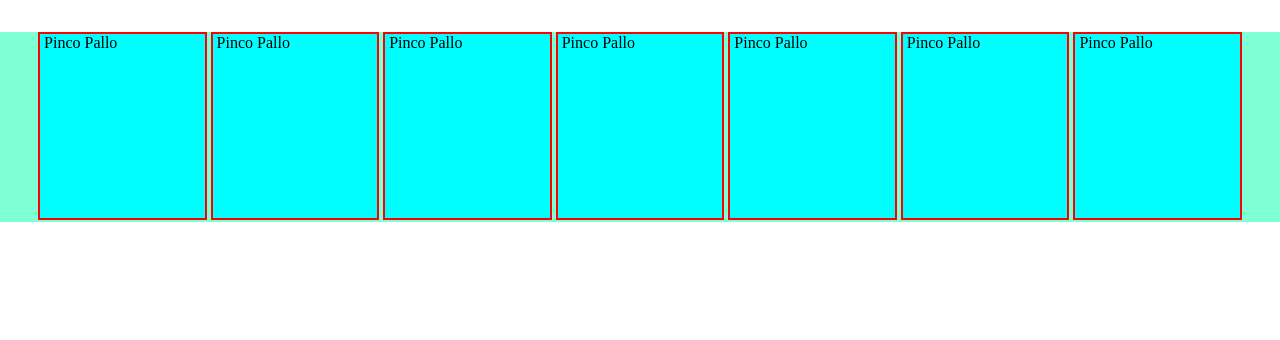
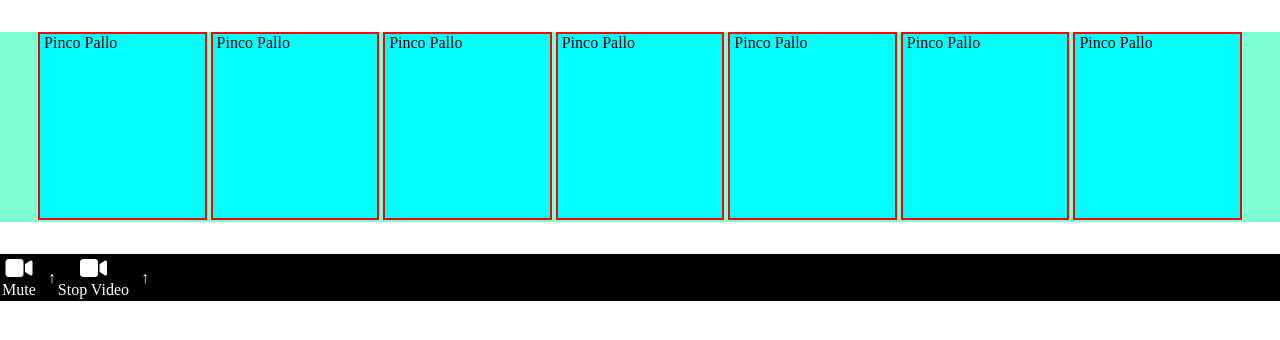
Before and after one commit to VincenzoRuggiero/html-css-zoom, a plain HTML site: page index.html in a window 1280 px wide. Drawn offline with Linux system fonts and the light colour scheme.

Commit message:
Add input controls to the software

```diff
--- a/css/style.css
+++ b/css/style.css
@@ -11,6 +11,10 @@
   display: inline-block;
   justify-content: center;
   align-items: center;
+}
+
+.flex-column {
+  flex-direction: column;
 }
 
 div.users {
@@ -28,3 +32,37 @@ div.user__screen {
   border: 2px solid red;
   background-color: aqua;
 }
+
+header {
+  width: 100vw;
+  max-height: 25vh;
+  background-color: black;
+  color: #fff;
+  align-items: flex-end;
+}
+
+/* header .button__box {
+  height: 100%;
+  width: 4vw;
+  border: 2px solid yellow;
+  align-items: center;
+  text-align: center;
+  padding: 7px 15px;
+} */
+
+header .input__box {
+  height: 100%;
+  text-align: center;
+  padding: 2px;
+  align-items: center;
+  margin-right: 10px;
+}
+
+header span.more__button {
+  align-self: center;
+  float: left;
+}
+
+.fa-solid {
+  font-size: 1.5rem;
+}
--- a/index.html
+++ b/index.html
@@ -5,6 +5,7 @@
     <meta http-equiv="X-UA-Compatible" content="IE=edge">
     <meta name="viewport" content="width=device-width, initial-scale=1.0">
     <link rel="stylesheet" href="./css/style.css">
+    <link rel="stylesheet" href="https://cdnjs.cloudflare.com/ajax/libs/font-awesome/6.2.0/css/all.min.css" integrity="sha512-xh6O/CkQoPOWDdYTDqeRdPCVd1SpvCA9XXcUnZS2FmJNp1coAFzvtCN9BmamE+4aHK8yyUHUSCcJHgXloTyT2A==" crossorigin="anonymous" referrerpolicy="no-referrer" />
     <title>Zoom</title>
 </head>
 <body>
@@ -47,7 +48,31 @@
 
 
 
+        <header class="functions__row flex">
 
+            <div class="left__controls flex">
+                <div class="input__area flex">
+                    <div class="input__box">
+                        <i class="fa-solid fa-video"></i>
+                        <p>Mute</p>
+                    </div>
+                    <span class="more__button">&uparrow;</span>
+                </div>
+
+
+                <div class="input__area flex">
+                    <div class="input__box">
+                        <i class="fa-solid fa-video"></i>
+                        <p>Stop Video</p>
+                    </div>
+                    <span class="more__button">&uparrow;</span>
+                </div>
+            </div>
+
+
+
+
+        </header>
 
 
     </main>
```
